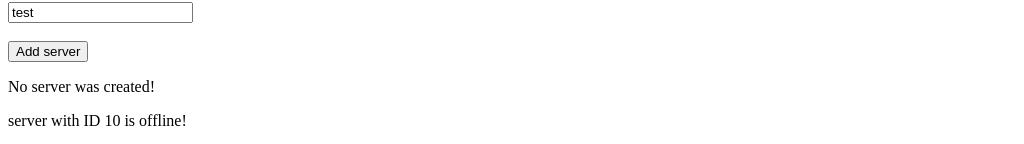
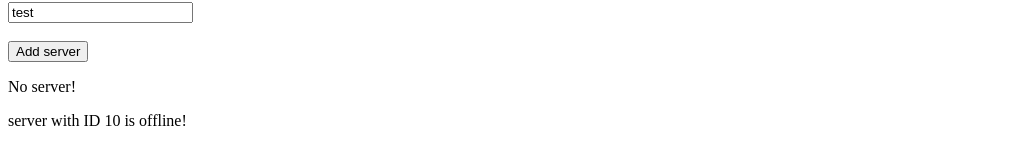
Before and after one commit to LucasToscano/angular-ivy-up4i7h, an Angular app: page / in a window 1280 px wide. Shown: the part 125-269 px from the top of the page, without its empty margins (0-1024 px from the left). Built offline with nearby package versions, Linux system fonts and the light colour scheme.

Commit message:
2 files modified

```diff
--- a/src/app/servers/servers.component.html
+++ b/src/app/servers/servers.component.html
@@ -20,5 +20,10 @@ class="btn btn-primary"
 [disabled]="!allowNewServer"
 (click)="onCreateServer()"
 >Add server</button>
-<p>{{serverCreationStatus}}</p>
+<p *ngIf="serverIsCreated; else noServer">{{serverCreationStatus}}</p>
+
+<ng-template #noServer>
+	<p>No server!</p>
+</ng-template>
+
 <app-server></app-server>
--- a/src/app/servers/servers.component.ts
+++ b/src/app/servers/servers.component.ts
@@ -9,6 +9,7 @@ export class ServersComponent implements OnInit {
   allowNewServer = false;
   serverCreationStatus = "No server was created!";
   serverName = "test";
+  serverIsCreated = false;
 
   constructor() {
     setTimeout(() => {}, 2000);
@@ -18,6 +19,7 @@ export class ServersComponent implements OnInit {
   }
 
   onCreateServer() {
+    this.serverIsCreated = true;
     this.serverCreationStatus = "Server name is: " + this.serverName;
     this.allowNewServer = false;
   }
```
